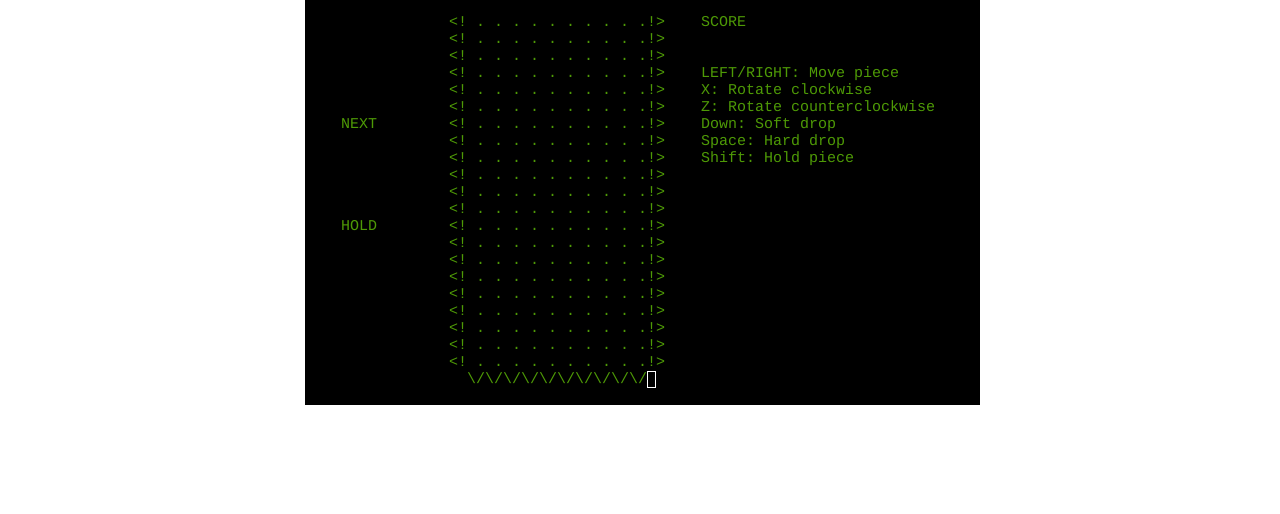
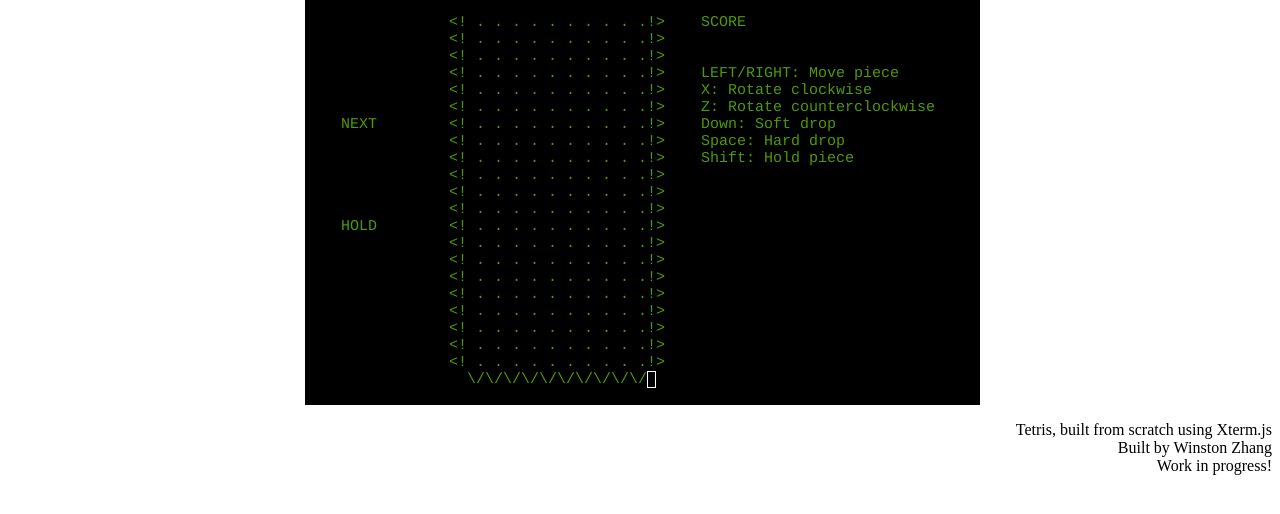
Before and after one commit to zangston/termtris, a plain HTML site: page index.html in a window 1280 px wide. Shown: the part 68-582 px from the top of the page. Drawn offline with nearby package versions, Linux system fonts and the light colour scheme.

Commit message:
Add footer text

```diff
--- a/index.html
+++ b/index.html
@@ -9,6 +9,11 @@
     width: 675px;
     margin: auto;
   }
+
+  #footer-text {
+    text-align: right;
+  }
+
 </style>
 
 <!doctype html>
@@ -25,7 +30,6 @@
 
   <body>
     <h1>xtermtris</h1>
-
     <div id="terminal"></div>
     <script>
       var xterm = new Terminal();
@@ -36,4 +40,11 @@
       main(xterm);
     </script>
   </body>
+  <p id="footer-text">
+      Tetris, built from scratch using Xterm.js
+      <br>
+      Built by Winston Zhang
+      <br>
+      Work in progress!
+  </p>
 </html>
```
